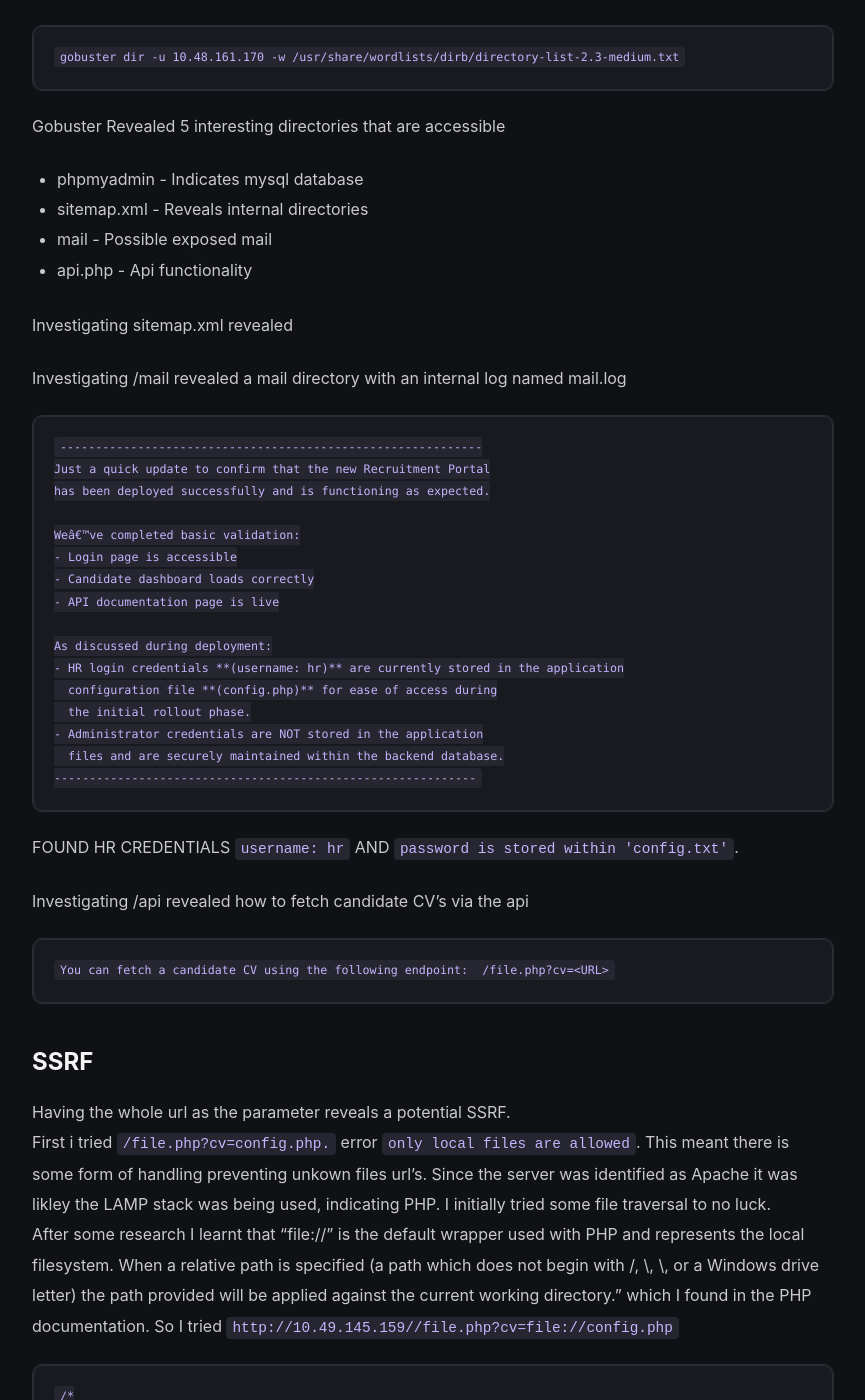
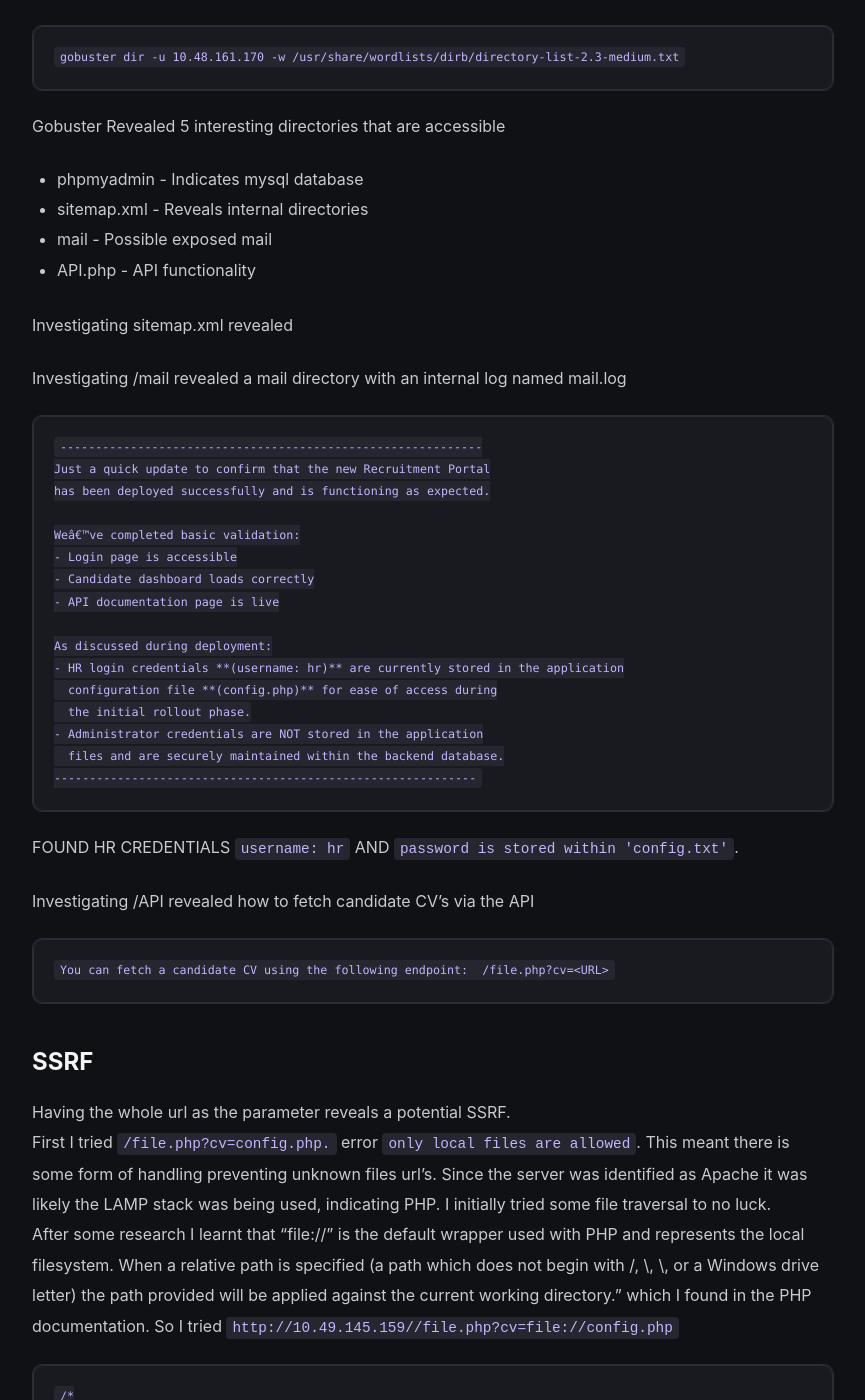
Before and after one commit to shaun-mccasker/shaun-mccasker.github.io, a Jekyll site: the page built from _writeups/ctf-1.md, in a window 1280 px wide and 1400 px high, scrolled down 2015 px. Shown: the whole window, without its empty margins (207-1072 px from the left). Built offline with Jekyll 4.4.1, drawn with Linux system fonts in a browser that asks for light colours; some of the changed text lies outside the part shown.

Commit message:
Update ctf-1.md

````diff
--- a/_writeups/ctf-1.md
+++ b/_writeups/ctf-1.md
@@ -23,7 +23,7 @@ Can you gain an initial foothold, escalate your access, and ultimately log in as
 # Summary
 - Directory enumeration found webserver misconfiguration exposing `/sitemap.xml` and other sensitive directories.
 - Improper access controls allowed access to `/mail/mail.log` containing credentials used for deployment. This included HR’s `username: hr` and a note stating HR’s password is in config.txt.
-- Exposed API documentation at `/api.php` identified method for fetching CV’s `/file.php?cv=<URL>` which is vulnerable to SSRF. SSRF via `/file.php?cv=file://config.php` gave access to config.php revealing HR’s `password: hrpassword123`.
+- Exposed API documentation at `/API.php` identified method for fetching CV’s `/file.php?cv=<URL>` which is vulnerable to SSRF. SSRF via `/file.php?cv=file://config.php` gave access to config.php revealing HR’s `password: hrpassword123`.
 - Login using HR `username:hr password:hrpassword123` gave access to the web portal revealing `USER FLAG THM{LOGGED_IN_USER}`.
 - User form to search for recruit applications found vulnerable to SQL Injection. Testing revealed SQL query must be similar to,
 `SELECT * FROM TABLE WHERE username LIKE ‘%input%`. Using SQL injection UNION attack database name `(recruit_db)`, table names `(candidates, users)` were identified. Users table contained columns `username, password`. Final SQL query revealed admin `username:admin and password:admin@001admin`
@@ -54,7 +54,7 @@ Gobuster Revealed 5 interesting directories that are accessible
 - phpmyadmin    - Indicates mysql database
 - sitemap.xml   - Reveals internal directories
 - mail          - Possible exposed mail
-- api.php       - Api functionality
+- API.php       - API functionality
 
 Investigating sitemap.xml revealed
 
@@ -80,15 +80,15 @@ As discussed during deployment:
 
 FOUND HR CREDENTIALS `username: hr` AND `password is stored within 'config.txt'`.
 
-Investigating /api revealed how to fetch candidate CV's via the api
+Investigating /API revealed how to fetch candidate CV's via the API
 ```
 You can fetch a candidate CV using the following endpoint:  /file.php?cv=<URL>
 ```
 ## SSRF
 
 Having the whole url as the parameter reveals a potential SSRF.
-First i tried `/file.php?cv=config.php.` error `only local files are allowed`.
-This meant there is some form of handling preventing unkown files url's. Since the server was identified as Apache it was likley the LAMP stack was being used, indicating PHP. I initially tried some file traversal to no luck.
+First I tried `/file.php?cv=config.php.` error `only local files are allowed`.
+This meant there is some form of handling preventing unknown files url's. Since the server was identified as Apache it was likely the LAMP stack was being used, indicating PHP. I initially tried some file traversal to no luck.
 After some research I learnt that “file://" is the default wrapper used with PHP and represents the local filesystem. When a relative path is specified (a path which does not begin with /, \, \\, or a Windows drive letter) the path provided will be applied against the current working directory.” which I found in the PHP documentation.
 So I tried `http://10.49.145.159//file.php?cv=file://config.php`
 ```
````
Also changed, not shown: other parts of _writeups/ctf-1.md (+1 -1 lines).
